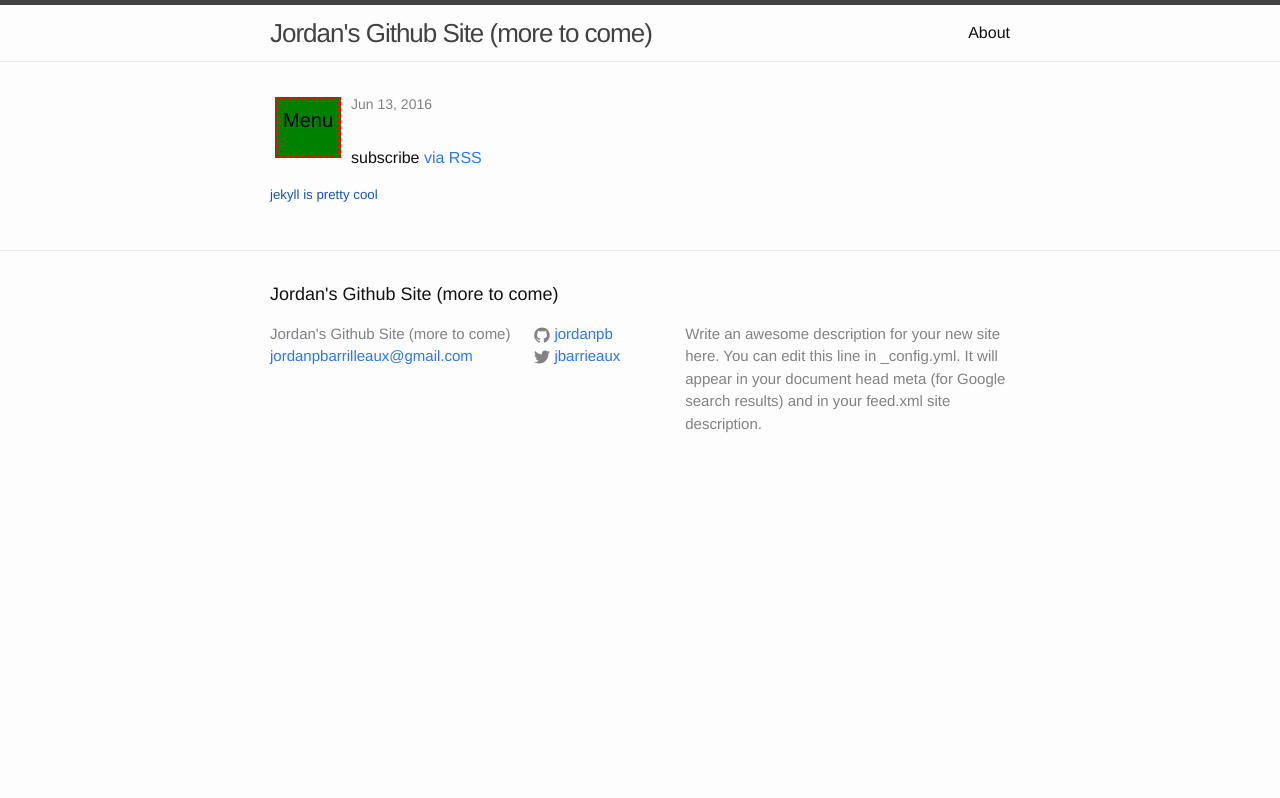
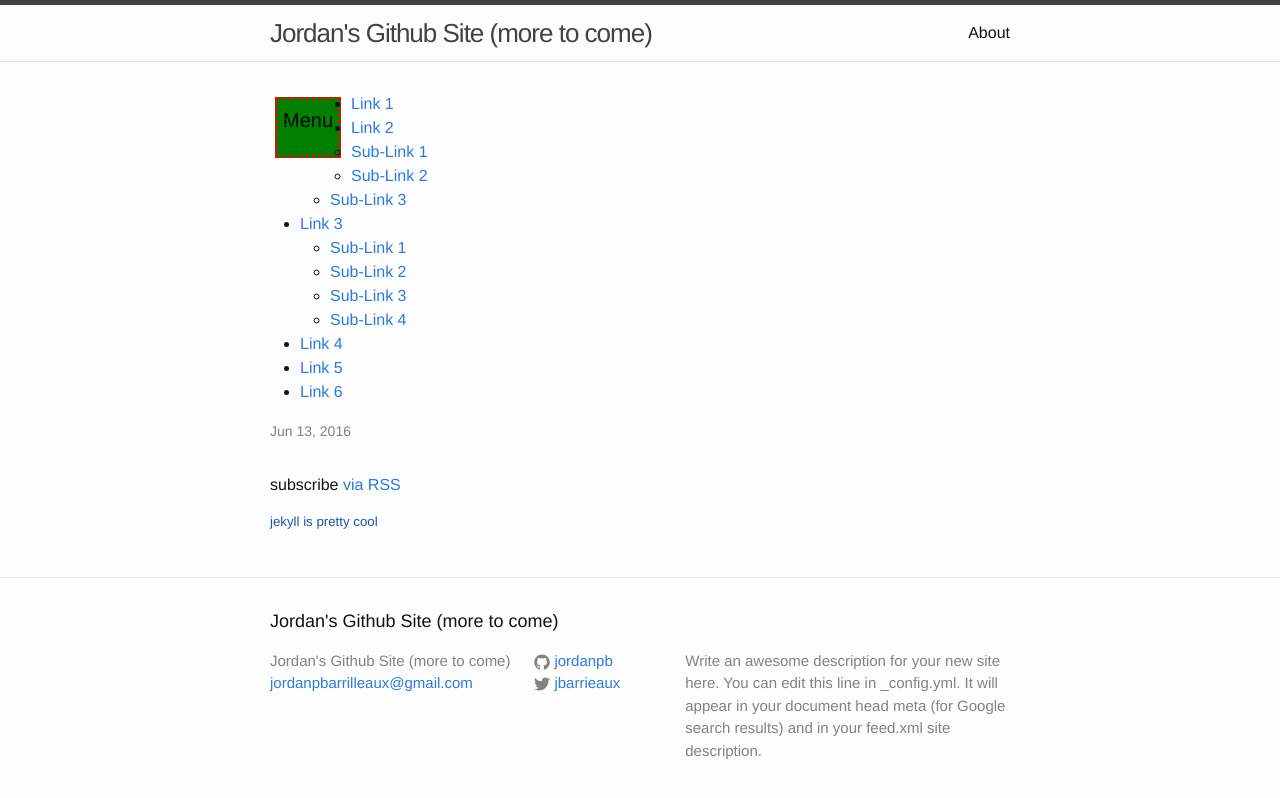
Before and after one commit to Jordanpb/codeacademyTest, a Jekyll site: the page built from index.html, in a window 1280 px wide. Shown: the top 798 px of the page. Built offline with Jekyll 4.4.1, drawn with Linux system fonts in a browser that asks for light colours.

Commit message:
Update index.html

```diff
--- a/index.html
+++ b/index.html
@@ -11,6 +11,34 @@ layout: default
    <p class="dd1">About</p>
    <p class="dd1">Gallery</p>
  </div>
+
+  <!--borrowed NAV BAR Drop Down START-->
+  <nav>
+  <ul>
+    <li><a href="#">Link 1</a></li>
+    <li>
+      <a href="#">Link 2</a>
+      <ul class="fallback">
+        <li><a href="#">Sub-Link 1</a></li>
+        <li><a href="#">Sub-Link 2</a></li>
+        <li><a href="#">Sub-Link 3</a></li>
+      </ul>
+    </li>
+    <li>
+      <a href="#">Link 3</a>
+      <ul class="fallback">
+        <li><a href="#">Sub-Link 1</a></li>
+        <li><a href="#">Sub-Link 2</a></li>
+        <li><a href="#">Sub-Link 3</a></li>
+        <li><a href="#">Sub-Link 4</a></li>
+      </ul>
+    </li>
+    <li><a href="#">Link 4</a></li>
+    <li><a href="#">Link 5</a></li>
+    <li><a href="#">Link 6</a></li>
+  </ul>
+</nav>
+   <!--borrowed NAV BAR Drop Down STOP-->
 
   <ul class="post-list">
     {% for post in site.posts %}
```
